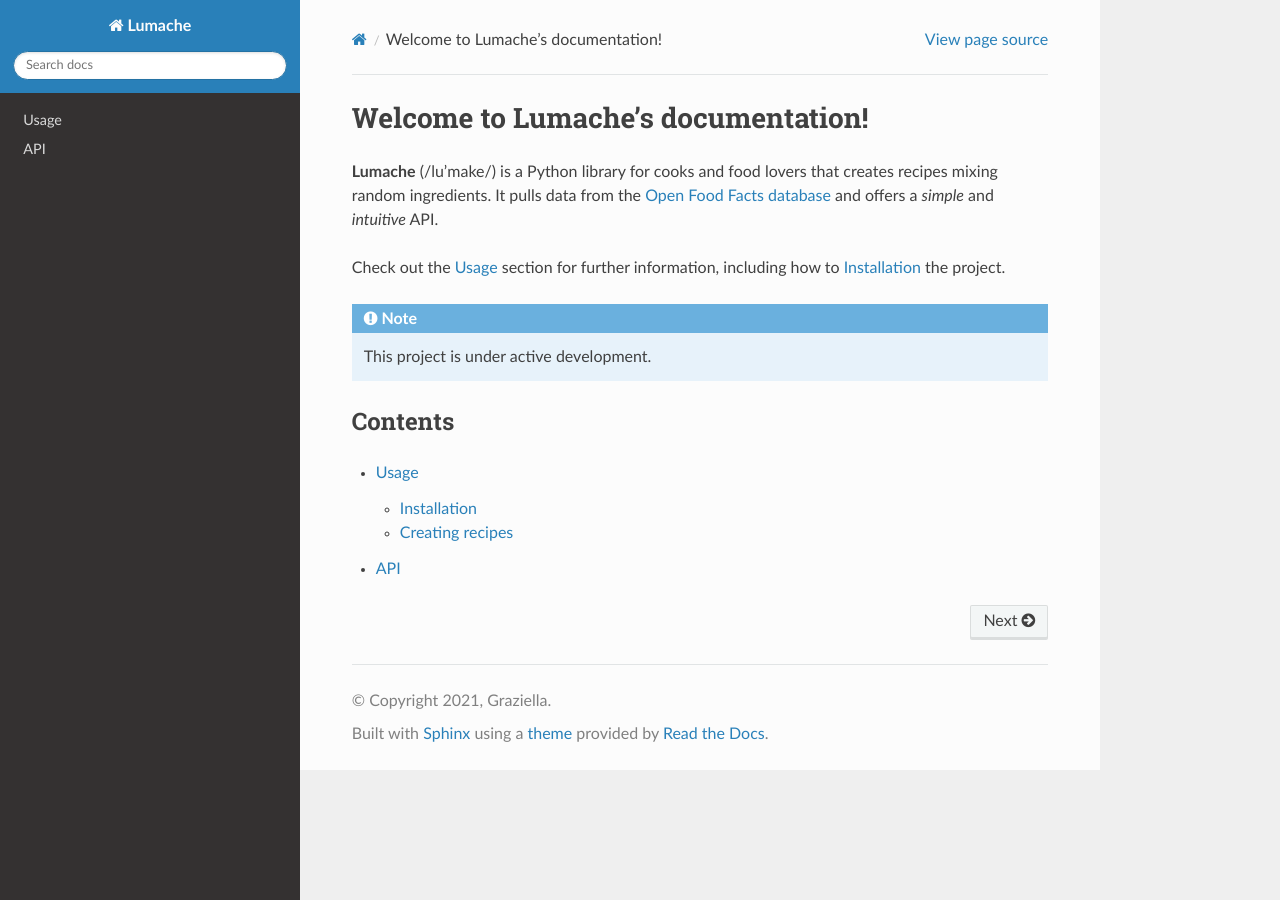
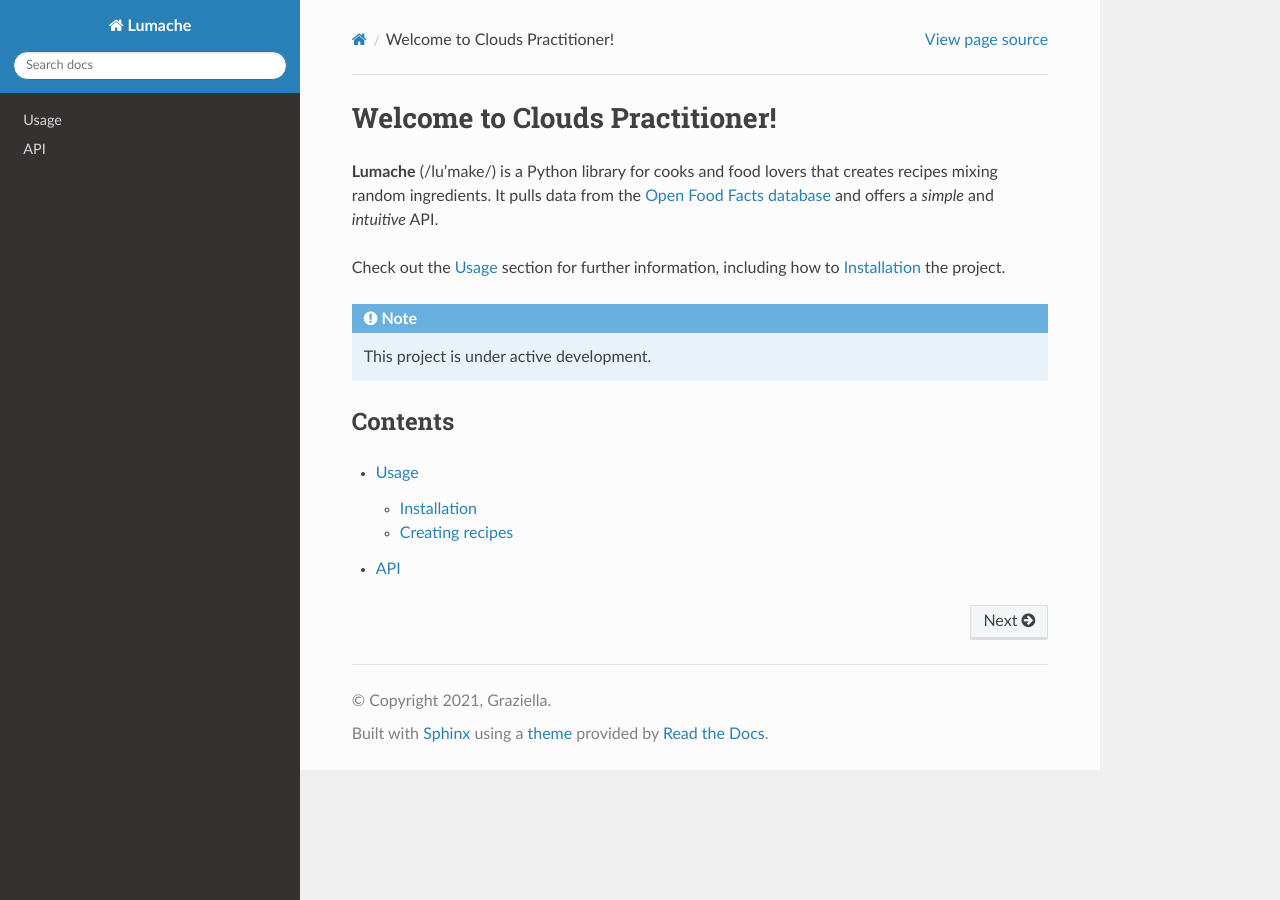
Before and after one commit to kimkimeldo/aws-clouds-pratitioner, a Sphinx documentation site: the page built from docs/source/index.rst, in a window 1280 px wide. Built offline with Sphinx 7.4.7 and the Read the Docs theme 3.1.0, drawn with Linux system fonts in a browser that asks for light colours.

Commit message:
Update index.rst

```diff
--- a/docs/source/index.rst
+++ b/docs/source/index.rst
@@ -1,4 +1,4 @@
-Welcome to Lumache's documentation!
+Welcome to Clouds Practitioner!
 ===================================
 
 **Lumache** (/lu'make/) is a Python library for cooks and food lovers
```
